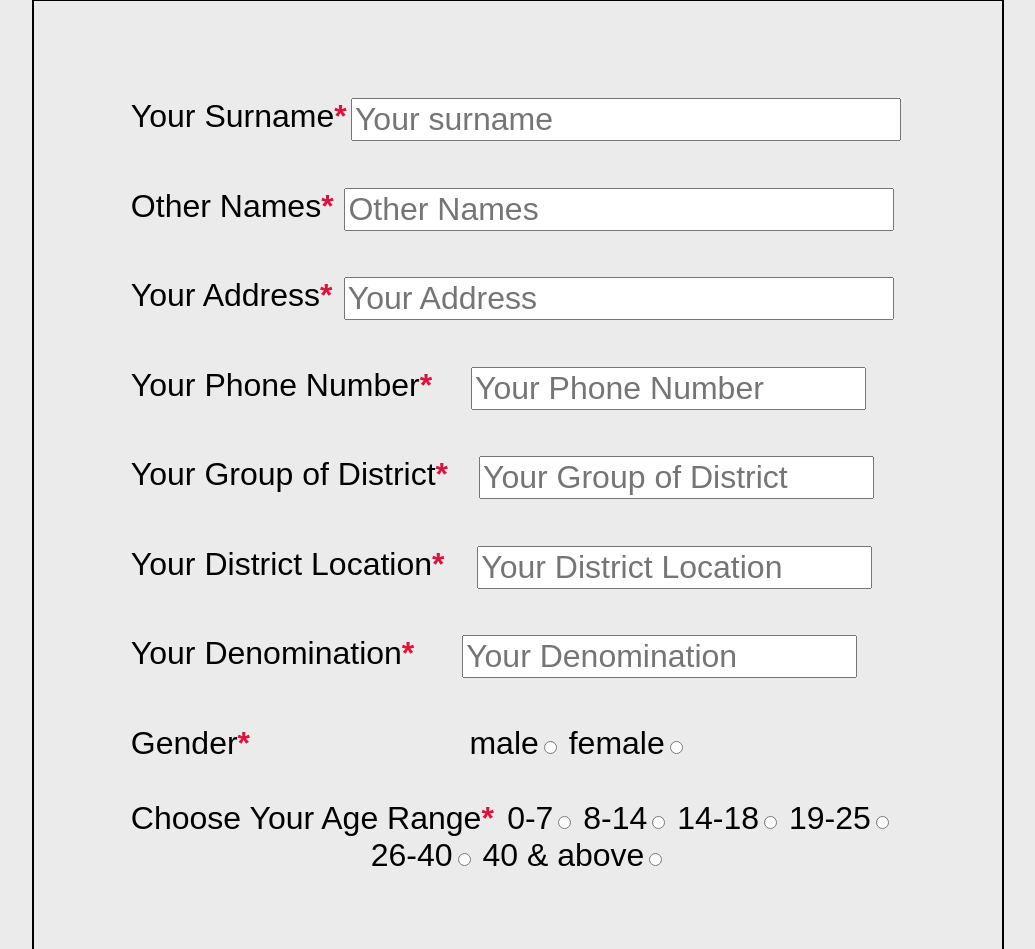
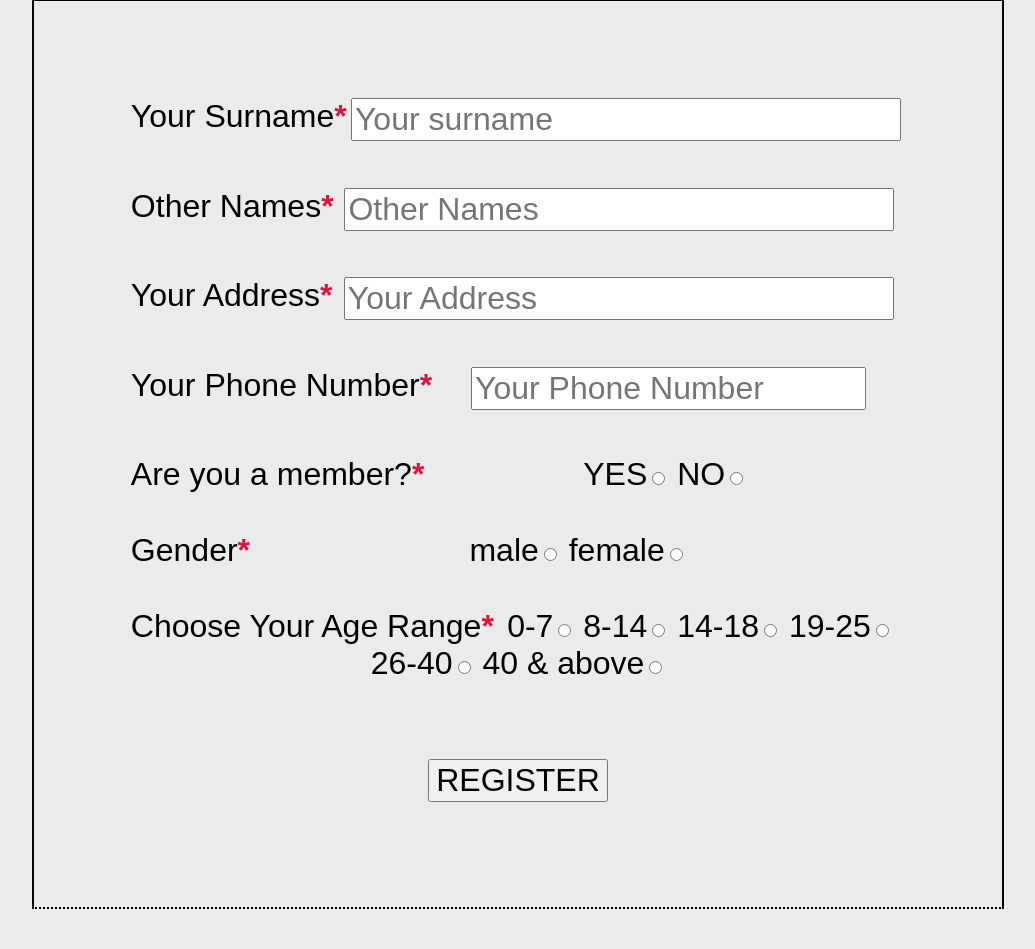
Before and after one commit to Ezeko/retreat, a PHP site: page /register.html in a window 1280 px wide. Shown: the part 395-1344 px from the top of the page, without its empty margins (98-1133 px from the left). After the commit the page ends 1304 px from the top, so only its background shows below. Run offline with PHP 8.4, Linux system fonts and the light colour scheme.

Commit message:
project updated

```diff
--- a/css/style.css
+++ b/css/style.css
@@ -14,7 +14,12 @@ b{
 h5{
     color: cyan;
 }
-
+.hidden{
+    display: none;
+}
+.show{
+    display: block;
+}
 #form{
     border: 2px solid;
     border-block-end-style: dotted;
--- a/register.html
+++ b/register.html
@@ -27,15 +27,20 @@
                 <label for="number">Your Phone Number<b>*</b></label>
                 <input type="tel" placeholder="Your Phone Number" name="number" required />
             </div>
-            <div>
+            <div id="memberSelection">
+                <label for="member">Are you a member?<b>*</b></label>
+                YES<input type="radio" name="gender" value="yes" required>
+                NO<input type="radio" name="gender" value="female" required>
+            </div>
+            <div class="yes hidden">
                 <label for="district">Your Group of District<b>*</b></label>
                 <input type="text" placeholder="Your Group of District" name="district" required />
             </div>
-            <div>
+            <div class="yes hidden">
                 <label for="Location">Your District Location<b>*</b></label>
                 <input type="text" placeholder="Your District Location" name="Location" required />
             </div>
-            <div>
+            <div class="no hidden">
                 <label for="denomination">Your Denomination<b>*</b></label>
                 <input type="text" placeholder="Your Denomination" name="denomination" required />
             </div>
```
